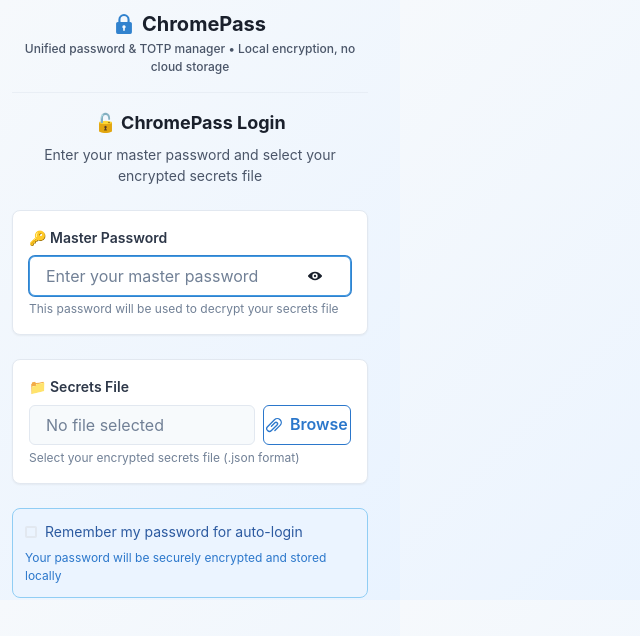
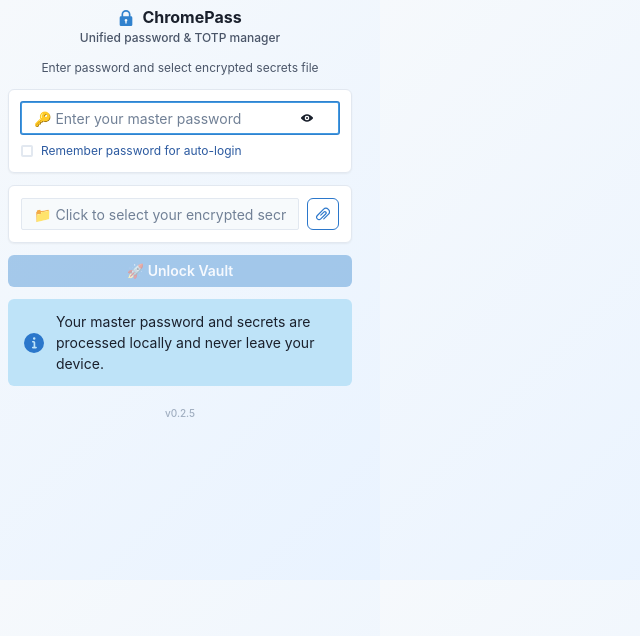
Before and after one commit to makarandp0/surya, a React (Vite) app: page / in a window 1280 px wide. Shown: the top 636 px of the page, without its empty margins (0-640 px from the left). Built offline with nearby package versions, Linux system fonts and the light colour scheme.

Commit message:
clean login

```diff
--- a/src/App.tsx
+++ b/src/App.tsx
@@ -9,7 +9,6 @@
   VStack,
   HStack,
   Icon,
-  Divider,
   Spinner,
   Alert,
   AlertIcon,
@@ -167,29 +166,27 @@
     <Container
       maxW={isChromeExtensionEnv() ? 'none' : 'sm'}
       w={isChromeExtensionEnv() ? '100%' : 'auto'}
-      p={4}
+      p={3}
       className={isChromeExtensionEnv() ? 'popup-container' : ''}
     >
-      <Stack spacing={4} className="scrollable-content">
+      <Stack spacing={3} className="scrollable-content">
         {/* Header Section */}
         <Box textAlign="center">
-          <HStack justify="center" spacing={2} mb={1}>
-            <Icon as={LockIcon} color="blue.500" boxSize={5} />
-            <Heading size="md" color="gray.800">
+          <HStack justify="center" spacing={2} mb={0.5}>
+            <Icon as={LockIcon} color="blue.500" boxSize={4} />
+            <Heading size="sm" color="gray.800">
               ChromePass
             </Heading>
           </HStack>
           <Text color="gray.600" fontSize="xs" fontWeight="medium">
-            Unified password & TOTP manager • Local encryption, no cloud storage
+            Unified password & TOTP manager
           </Text>
         </Box>
 
-        <Divider />
-
         {/* Error Alert */}
         {initError && (
-          <Alert status="error" borderRadius="md" fontSize="sm">
-            <AlertIcon />
+          <Alert status="error" borderRadius="md" fontSize="xs" py={2}>
+            <AlertIcon boxSize={3} />
             {initError}
           </Alert>
         )}
@@ -209,31 +206,9 @@
           />
         )}
 
-        <Divider />
-
         {/* Footer Section */}
-        <VStack spacing={1} align="center">
-          <Box
-            fontSize="xs"
-            color="gray.600"
-            textAlign="center"
-            bg="gray.50"
-            p={2}
-            borderRadius="md"
-            borderLeft="3px solid"
-            borderColor="blue.400"
-          >
-            <Text fontWeight="medium" mb={0.5}>
-              🔐 Security & Privacy
-            </Text>
-            <Text fontSize="xs" lineHeight="short">
-              {isLoggedIn
-                ? 'All cryptographic operations performed locally. Master password never stored.'
-                : 'Your data is encrypted with AES-256. Master password is your only key.'}
-            </Text>
-          </Box>
-
-          <Text fontSize="xs" color="gray.400" fontWeight="medium">
+        <VStack spacing={1} align="center" mt={2}>
+          <Text fontSize="2xs" color="gray.400" fontWeight="medium">
             v{pkg.version}
           </Text>
         </VStack>
--- a/src/components/LoginSection.tsx
+++ b/src/components/LoginSection.tsx
@@ -3,7 +3,6 @@
   Box,
   Button,
   FormControl,
-  FormLabel,
   HStack,
   IconButton,
   Input,
@@ -189,16 +188,13 @@
   const canQuickLogin = Boolean(masterPassword && hasStoredSession);
 
   return (
-    <VStack spacing={6}>
-      {/* Header */}
+    <VStack spacing={3}>
+      {/* Instructions */}
       <Box textAlign="center">
-        <Text fontSize="lg" fontWeight="bold" color="gray.800" mb={2}>
-          🔓 ChromePass Login
-        </Text>
-        <Text fontSize="sm" color="gray.600">
+        <Text fontSize="xs" color="gray.600">
           {hasStoredSession
-            ? 'Enter your master password to restore your session'
-            : 'Enter your master password and select your encrypted secrets file'}
+            ? 'Enter password to restore session'
+            : 'Enter password and select encrypted secrets file'}
         </Text>
       </Box>
 
@@ -207,25 +203,17 @@
         <Box
           w="full"
           bg="green.50"
-          borderRadius="lg"
+          borderRadius="md"
           borderWidth="1px"
           borderColor="green.200"
-          p={4}
+          p={3}
           shadow="sm"
         >
           <FormControl>
-            <FormLabel
-              fontSize="sm"
-              fontWeight="semibold"
-              color="green.700"
-              mb={2}
-            >
-              🔑 Quick Login - Session Restored
-            </FormLabel>
-            <InputGroup>
+            <InputGroup size="sm">
               <Input
                 type={showPassword ? 'text' : 'password'}
-                placeholder="Enter your master password"
+                placeholder="🔑 Enter your master password (session will be restored)"
                 value={masterPassword}
                 onChange={(e) => setMasterPassword(e.target.value)}
                 autoFocus
@@ -236,27 +224,25 @@
                 onKeyPress={(e) =>
                   e.key === 'Enter' && canQuickLogin && handleQuickLogin()
                 }
+                fontSize="sm"
               />
-              <InputRightElement width="4.5rem">
+              <InputRightElement width="4rem">
                 <IconButton
                   aria-label={showPassword ? 'Hide password' : 'Show password'}
                   icon={showPassword ? <ViewOffIcon /> : <ViewIcon />}
-                  size="sm"
+                  size="xs"
                   variant="ghost"
                   onClick={() => setShowPassword(!showPassword)}
                 />
               </InputRightElement>
             </InputGroup>
-            <Text fontSize="xs" color="green.600" mt={1}>
-              Using saved session - no need to select file again
-            </Text>
           </FormControl>
 
           <Button
             colorScheme="green"
-            size="lg"
+            size="sm"
             w="full"
-            mt={3}
+            mt={2}
             onClick={handleQuickLogin}
             isDisabled={!canQuickLogin}
             isLoading={isLoading}
@@ -274,24 +260,16 @@
           <Box
             w="full"
             bg="white"
-            borderRadius="lg"
+            borderRadius="md"
             borderWidth="1px"
-            p={4}
+            p={3}
             shadow="sm"
           >
             <FormControl>
-              <FormLabel
-                fontSize="sm"
-                fontWeight="semibold"
-                color="gray.700"
-                mb={2}
-              >
-                🔑 Master Password
-              </FormLabel>
-              <InputGroup>
+              <InputGroup size="sm">
                 <Input
                   type={showPassword ? 'text' : 'password'}
-                  placeholder="Enter your master password"
+                  placeholder="🔑 Enter your master password"
                   value={masterPassword}
                   onChange={(e) => setMasterPassword(e.target.value)}
                   autoFocus={!hasStoredSession}
@@ -302,22 +280,31 @@
                   onKeyPress={(e) =>
                     e.key === 'Enter' && canLogin && handleLogin()
                   }
+                  fontSize="sm"
                 />
-                <InputRightElement width="4.5rem">
+                <InputRightElement width="4rem">
                   <IconButton
                     aria-label={
                       showPassword ? 'Hide password' : 'Show password'
                     }
                     icon={showPassword ? <ViewOffIcon /> : <ViewIcon />}
-                    size="sm"
+                    size="xs"
                     variant="ghost"
                     onClick={() => setShowPassword(!showPassword)}
                   />
                 </InputRightElement>
               </InputGroup>
-              <Text fontSize="xs" color="gray.500" mt={1}>
-                This password will be used to decrypt your secrets file
-              </Text>
+              <Checkbox
+                isChecked={rememberPassword}
+                onChange={(e) => setRememberPassword(e.target.checked)}
+                colorScheme="blue"
+                size="sm"
+                mt={2}
+              >
+                <Text fontSize="xs" color="blue.700">
+                  Remember password for auto-login
+                </Text>
+              </Checkbox>
             </FormControl>
           </Box>
 
@@ -325,80 +312,48 @@
           <Box
             w="full"
             bg="white"
-            borderRadius="lg"
+            borderRadius="md"
             borderWidth="1px"
-            p={4}
+            p={3}
             shadow="sm"
           >
             <FormControl>
-              <FormLabel
-                fontSize="sm"
-                fontWeight="semibold"
-                color="gray.700"
-                mb={2}
-              >
-                📁 Secrets File
-              </FormLabel>
-              <HStack>
+              <HStack spacing={2}>
                 <Input
                   value={selectedFile ? selectedFile.name : ''}
-                  placeholder="No file selected"
+                  placeholder="📁 Click to select your encrypted secrets file"
                   readOnly
                   bg="gray.50"
                   borderColor="gray.200"
                   _focus={{ borderColor: 'blue.400' }}
+                  cursor="pointer"
+                  onClick={() => fileInputRef.current?.click()}
+                  fontSize="sm"
+                  size="sm"
                 />
-                <Button
-                  leftIcon={<AttachmentIcon />}
+                <IconButton
+                  aria-label="Select file"
+                  icon={<AttachmentIcon />}
                   onClick={() => fileInputRef.current?.click()}
                   colorScheme="blue"
                   variant="outline"
-                  size="md"
-                >
-                  Browse
-                </Button>
+                  size="sm"
+                />
               </HStack>
               <input
                 ref={fileInputRef}
                 type="file"
-                accept=".json,.txt"
+                accept=".txt,.json"
                 onChange={handleFileSelect}
                 style={{ display: 'none' }}
               />
-              <Text fontSize="xs" color="gray.500" mt={1}>
-                Select your encrypted secrets file (.json format)
-              </Text>
             </FormControl>
-          </Box>
-
-          {/* Remember Password Option */}
-          <Box
-            w="full"
-            bg="blue.50"
-            borderRadius="lg"
-            borderWidth="1px"
-            borderColor="blue.200"
-            p={3}
-          >
-            <Checkbox
-              isChecked={rememberPassword}
-              onChange={(e) => setRememberPassword(e.target.checked)}
-              colorScheme="blue"
-              size="sm"
-            >
-              <Text fontSize="sm" color="blue.700">
-                Remember my password for auto-login
-              </Text>
-            </Checkbox>
-            <Text fontSize="xs" color="blue.600" mt={1}>
-              Your password will be securely encrypted and stored locally
-            </Text>
           </Box>
 
           {/* Login Button */}
           <Button
             colorScheme="blue"
-            size="lg"
+            size="sm"
             w="full"
             onClick={handleLogin}
             isDisabled={!canLogin}
--- a/src/popup.css
+++ b/src/popup.css
@@ -3,10 +3,10 @@
 body {
   margin: 0;
   padding: 0;
-  min-width: 380px;
-  max-width: 400px;
-  height: 600px; /* Fixed height for Chrome extension popup */
-  max-height: 600px; /* Chrome extension popup height limit */
+  min-width: 360px;
+  max-width: 380px;
+  height: 580px; /* Reduced from 600px for more compact layout */
+  max-height: 580px; /* Chrome extension popup height limit */
   box-sizing: border-box;
   overflow-x: hidden;
   overflow-y: auto; /* Allow vertical scrolling when content exceeds viewport */
@@ -18,16 +18,16 @@
   padding: 0;
   box-sizing: border-box;
   width: 100%;
-  min-width: 380px;
+  min-width: 360px;
   height: 100%; /* Take full height of parent */
   overflow-y: auto; /* Enable scrolling on root */
 }
 
 /* Ensure the popup has a proper width when running as Chrome extension */
 body.chrome-extension {
-  width: 380px;
-  min-width: 380px;
-  max-width: 400px;
+  width: 360px;
+  min-width: 360px;
+  max-width: 380px;
 }
 
 /* Override any default browser styles that might interfere */
@@ -39,7 +39,7 @@
 .chakra-container {
   max-width: none !important;
   width: 100% !important;
-  padding: 16px !important;
+  padding: 12px !important; /* Reduced from 16px */
   margin: 0 !important;
   height: auto !important; /* Allow natural height expansion */
   overflow: visible !important;
@@ -47,9 +47,9 @@
 
 /* Ensure proper spacing for the extension popup */
 .popup-container {
-  padding: 12px !important;
+  padding: 8px !important; /* Reduced from 12px */
   height: auto !important;
-  min-height: 560px !important; /* Ensure minimum height for proper layout */
+  min-height: 540px !important; /* Reduced from 560px */
 }
 
 /* Custom scrollbar styling for TOTP accounts list */
```
Also changed, not shown: src/components/UnifiedSection.tsx (+76 -89 lines), 1 other file (tests, documents, lock files or other folders).
